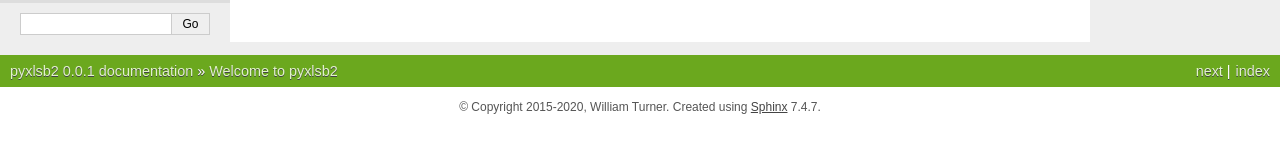
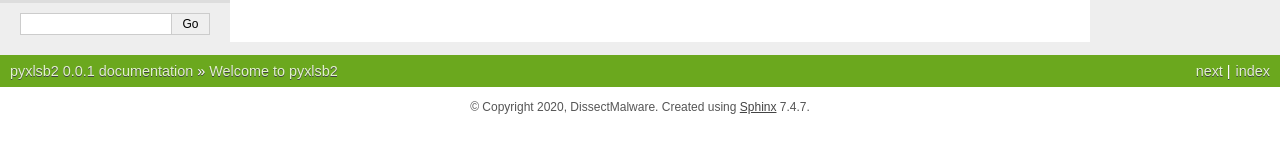
Before and after one commit to DissectMalware/pyxlsb2, a Sphinx documentation site: the page built from docs/index.rst, in a window 1280 px wide. Shown: the part 307-460 px from the top of the page. Built offline with Sphinx 7.4.7, drawn with Linux system fonts in a browser that asks for light colours.

Commit message:
Update conf.py

```diff
--- a/docs/conf.py
+++ b/docs/conf.py
@@ -12,8 +12,8 @@ import pyxlsb2
 # -- Project information -----------------------------------------------------
 
 project = 'pyxlsb2'
-copyright = '2015-{}, William Turner'.format(datetime.now().year)
-author = 'William Turner'
+copyright = '2020, DissectMalware'.format(datetime.now().year)
+author = 'DissectMalware'
 
 release = pyxlsb2.__version__
 
```
